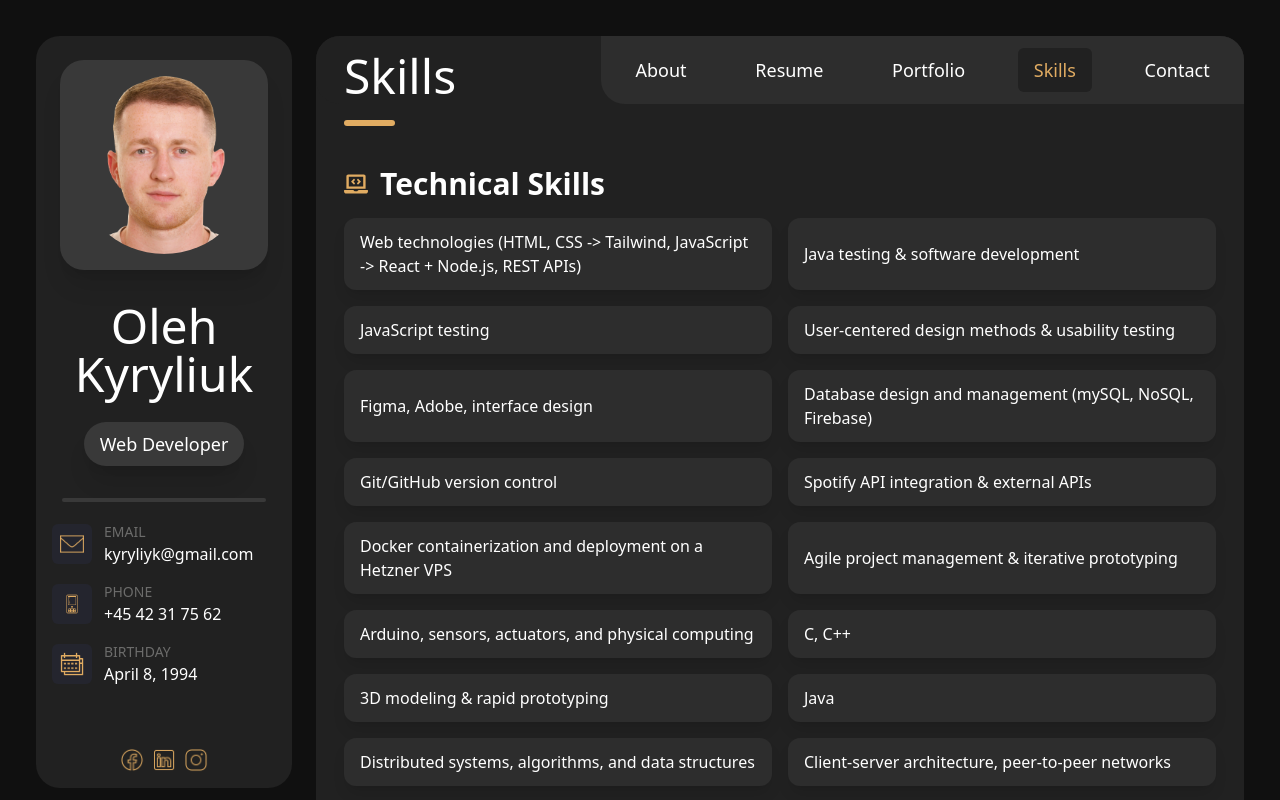
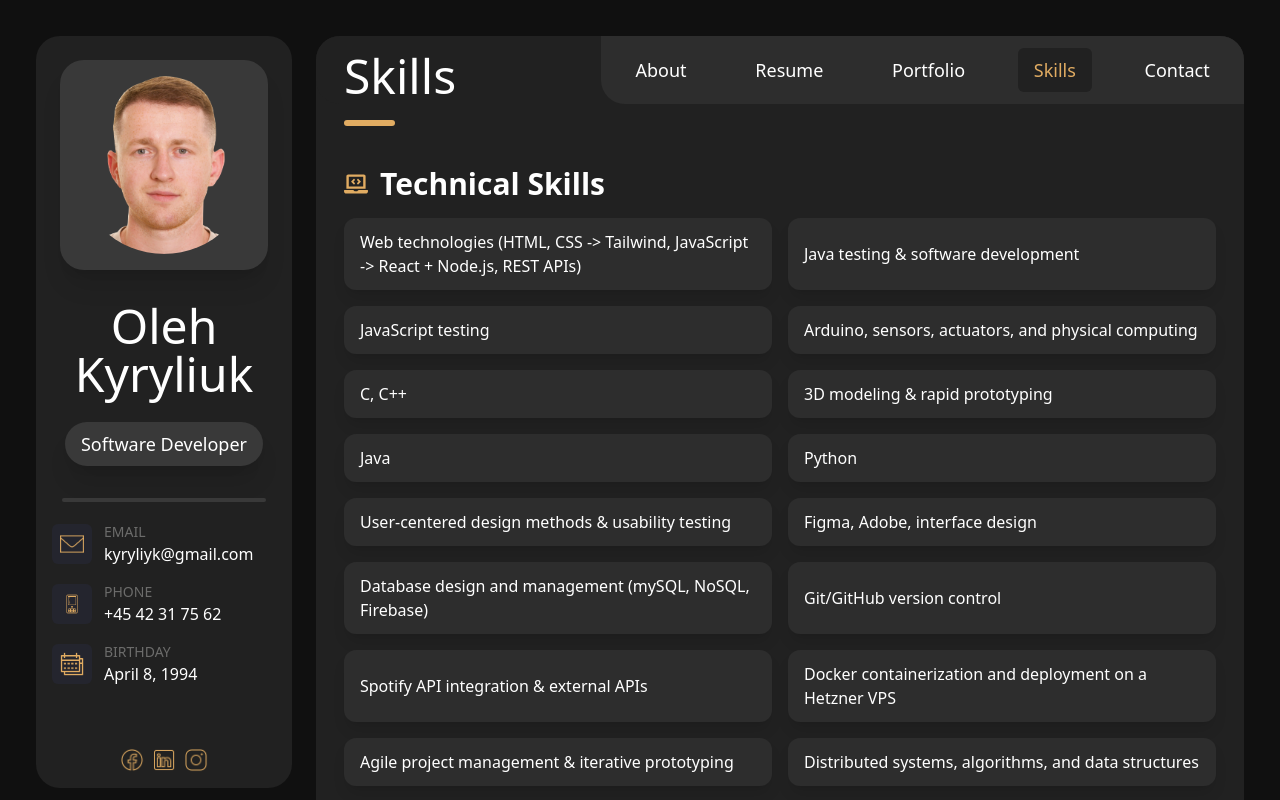
Before and after one commit to oleh080494/olehkyryliuk, a React (Vite) app in the folder client/: page / in a window 1280 px wide. Both pictures are taken after a click on the element "Skills". Shown: the top 800 px of the page. Built offline with nearby package versions, Linux system fonts and the light colour scheme; no server answers.

Commit message:
MyDefence correction

```diff
--- a/client/src/App.jsx
+++ b/client/src/App.jsx
@@ -61,7 +61,7 @@ function App() {
         <div className="flex justify-center mt-2 md:mt-6">
           <div className="bg-[#393939] rounded-3xl px-4 py-2 shadow-xl">
             <h3 className="text-white text-sm sm:text-base md:text-lg">
-              Web Developer
+              Software Developer
             </h3>
           </div>
         </div>
--- a/client/src/subsections/skills.jsx
+++ b/client/src/subsections/skills.jsx
@@ -17,6 +17,26 @@ function Skills() {
     [
       "JavaScript testing",
       "Independently explored and practiced automated testing using Jest and Vitest. Developed a strong understanding of unit and integration testing principles and best practices to ensure software quality and reliability.",
+    ],
+    [
+      "Arduino, sensors, actuators, and physical computing",
+      "Created interactive prototypes combining sensors and actuators with Arduino microcontrollers.",
+    ],
+    [
+      "C, C++",
+      "C and C++ were used for programming Arduino to the projects at the university.",
+    ],
+    [
+      "3D modeling & rapid prototyping",
+      "Designed and fabricated physical components using CAD tools and 3D printing for fast iteration.",
+    ],
+    [
+      "Java",
+      "Used Java and its most common patterns (Abstract Factory, Adapter, Decorator, Facade, Proxy, State, Strategy, Observer) for writing a simple game and used JUnit testing to ensure stable and correct functioning of the system.",
+    ],
+    [
+      "Python",
+      "Used Python for developing a webapplication as backend and for developing an embedded system (Visual Diet Tracker)",
     ],
 
     [
@@ -47,22 +67,7 @@ function Skills() {
       "Agile project management & iterative prototyping",
       "Worked in sprints with regular stand-ups, retrospectives, and continuous feedback cycles.",
     ],
-    [
-      "Arduino, sensors, actuators, and physical computing",
-      "Created interactive prototypes combining sensors and actuators with Arduino microcontrollers.",
-    ],
-    [
-      "C, C++",
-      "C and C++ were used for programming Arduino to the projects at the university.",
-    ],
-    [
-      "3D modeling & rapid prototyping",
-      "Designed and fabricated physical components using CAD tools and 3D printing for fast iteration.",
-    ],
-    [
-      "Java",
-      "Used Java and its most common patterns (Abstract Factory, Adapter, Decorator, Facade, Proxy, State, Strategy, Observer) for writing a simple game and used JUnit testing to ensure stable and correct functioning of the system.",
-    ],
+
     [
       "Distributed systems, algorithms, and data structures",
       "Studied and implemented distributed algorithms, focusing on efficiency, scalability, and fault tolerance.",
```
